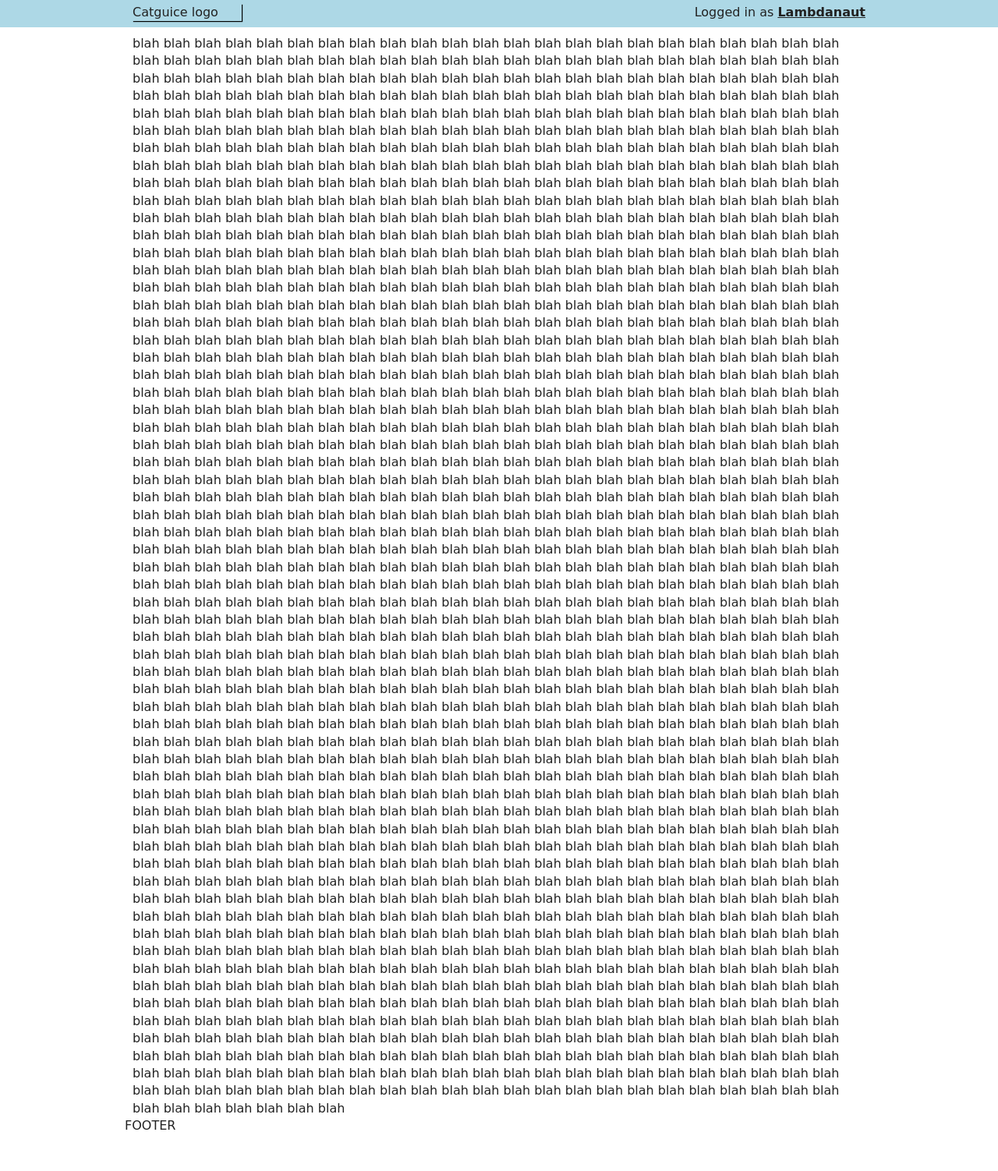
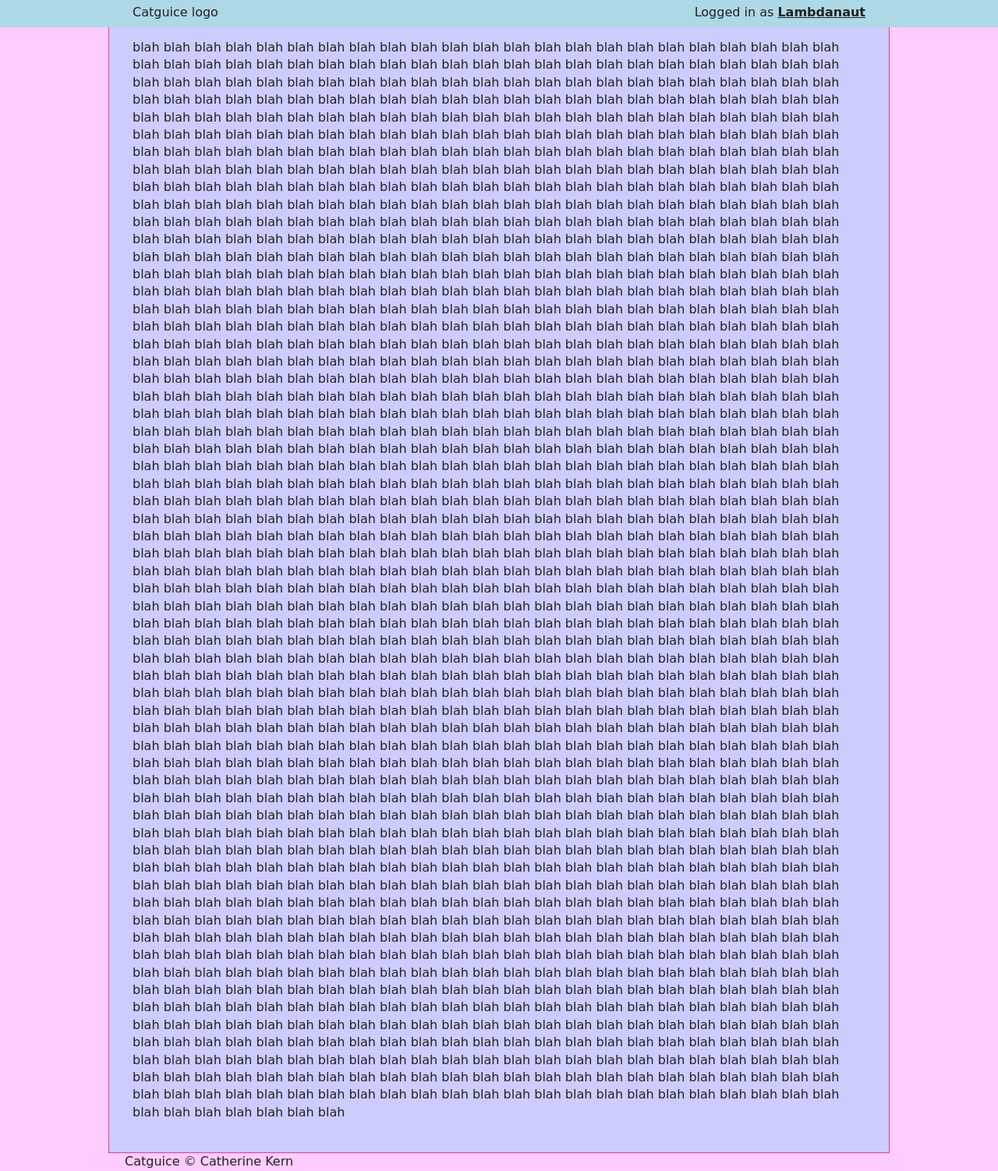
Before and after one commit to Lambdanaut/Catguice, a Flask app: page / in a window 1280 px wide. Shown: the whole page at 78% size. Before the commit the page ends 1449 px from the top, so only its background shows below. Run offline with Flask 2, Linux system fonts and the light colour scheme; some libraries are stand-ins or nearby versions; some web fonts are replaced.

Commit message:
Adds a nicer color theme.

```diff
--- a/static/css/main.css
+++ b/static/css/main.css
@@ -2,6 +2,7 @@
 
 body {
 	font-family: 'Short Stack', cursive;
+	background-color: #FFCCFF;
 }
 
 header {
@@ -14,9 +15,19 @@ header {
 }
 
 #logo {
-	box-shadow: 1px 1px 1px black;
+
 }
 
 #content {
-	margin-top: 10px;
+	padding: 15px 20px 40px 20px;
+	background-color: #CCCCFF;
+	border-left: solid #FF3399 1px;
+	border-right: solid #FF3399 1px;
+	border-bottom: solid #FF3399 1px;
+
+
 }
+
+footer {
+	background-color: #FFCCFF;
+}
--- a/static/css/style.css
+++ b/static/css/style.css
@@ -11,8 +11,8 @@ html { font-size: 100%; -webkit-text-size-adjust: 100%; -ms-text-size-adjust: 10
 html, button, input, select, textarea { font-family: sans-serif; color: #222; }
 body { margin: 0; font-size: 1em; line-height: 1.4; }
 
-::-moz-selection { background: #fe57a1; color: #fff; text-shadow: none; }
-::selection { background: #fe57a1; color: #fff; text-shadow: none; }
+::-moz-selection { background: #9966FF; color: #fff; text-shadow: none; }
+::selection { background: #9966FF; color: #fff; text-shadow: none; }
 
 a { color: #00e; }
 a:visited { color: #551a8b; }
--- a/templates/layout.html
+++ b/templates/layout.html
@@ -42,8 +42,8 @@
 <div role="main" id="content" class="container_12">
 {% block content %}{% endblock %}
 </div>
-<footer>
-	FOOTER
+<footer class="container_12">
+	Catguice &copy; Catherine Kern
 </footer>
 
 <script src="//ajax.googleapis.com/ajax/libs/jquery/1.7.2/jquery.min.js"></script>
```
Also changed, not shown: templates/index.html (+1 -0 lines).
